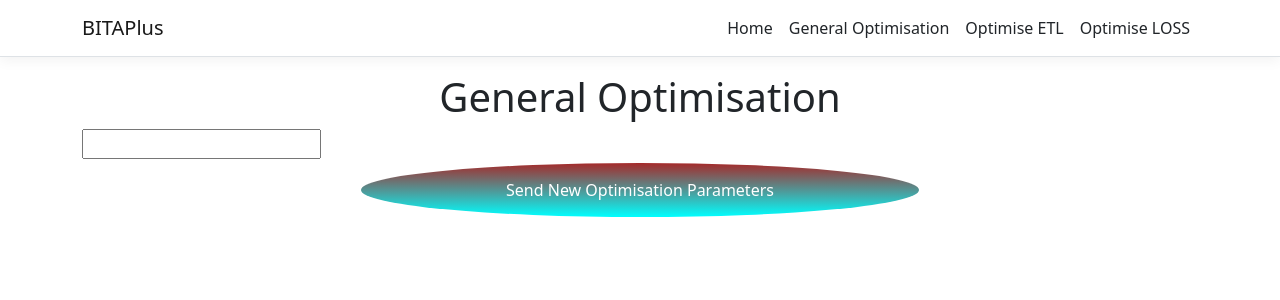
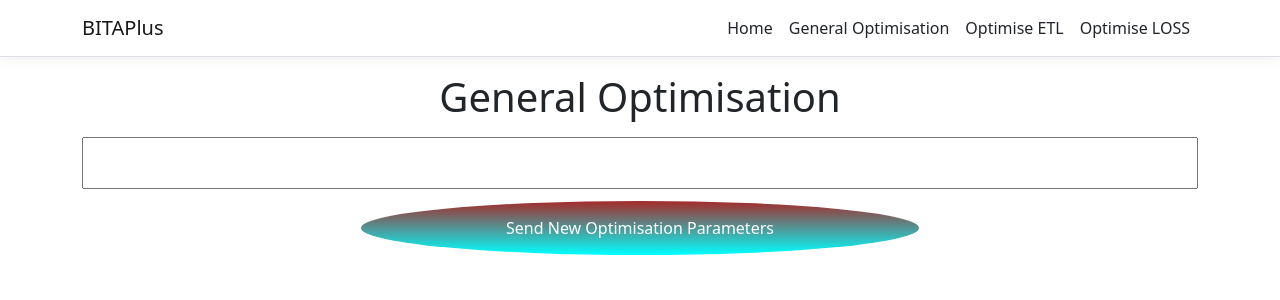
Before and after one commit to colinxsmith/VECTOR, an Angular app in the folder BITAPlus/ClientApp/: page /general in a window 1280 px wide. Shown: the top 300 px of the page. Built offline with nearby package versions, Linux system fonts and the light colour scheme; no server answers.

Commit message:
Update optimisegeneral.component.html

```diff
--- a/BITAPlus/ClientApp/src/app/optimisegeneral/optimisegeneral.component.html
+++ b/BITAPlus/ClientApp/src/app/optimisegeneral/optimisegeneral.component.html
@@ -1,7 +1,7 @@
 <h1 style="text-align: center;" id="tableLabel">
     General Optimisation
 </h1>
-<input (change)="file($event)" value="">
+<input type="text" (change)="file($event)" value="">
 <div class="maindiv" *ngIf="opt">
     <button (mouseover)="over($event,true)" (mouseleave)="over($event)" (click)="sendStep()">Send New Optimisation Parameters</button>
     <table style="width:100%">
```
